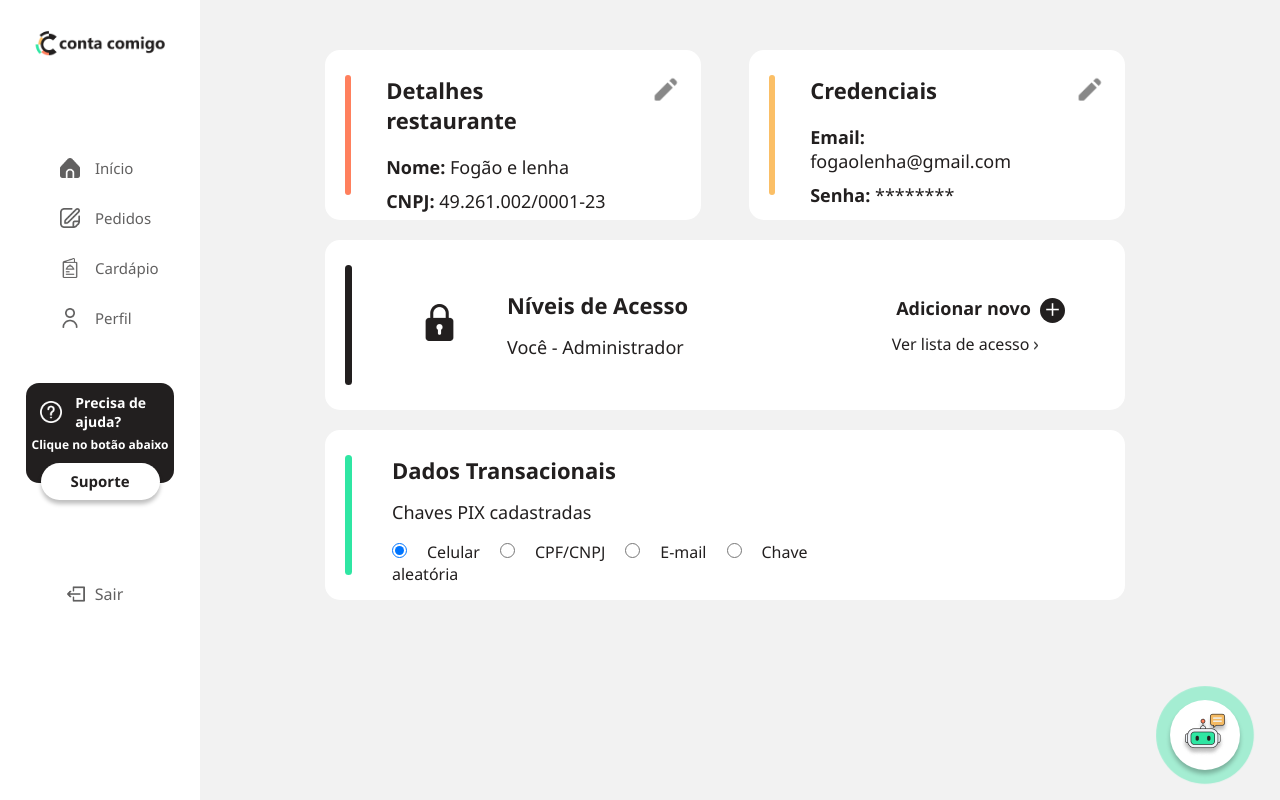
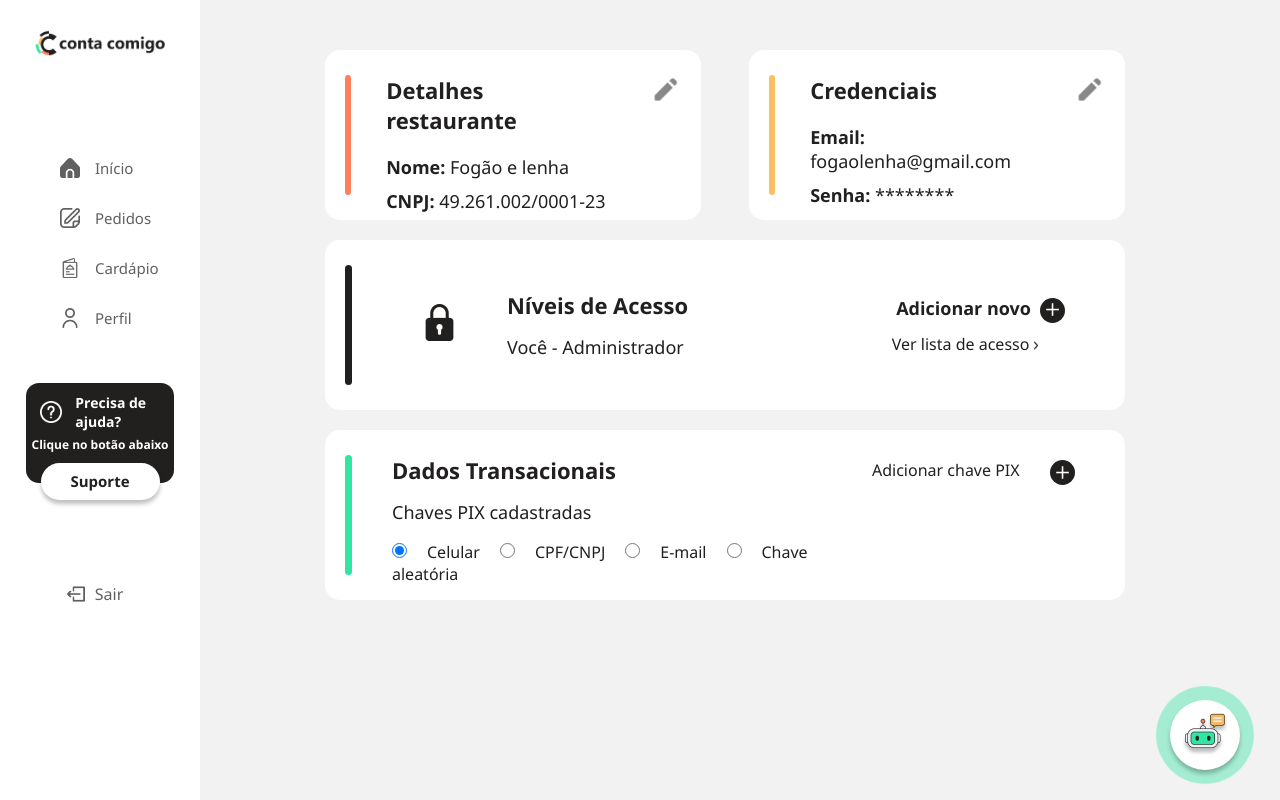
Before and after one commit to Grupo-4-Conta-Comigo/desenvolvimento-site, a React (Create React App) app in the folder conta-comigo/: page /perfil in a window 1280 px wide. Built offline with nearby package versions, Linux system fonts and the light colour scheme.

Commit message:
modificando a tela de perfil

```diff
--- a/conta-comigo/src/_assets/css/modules/core modules/funcionarios.module.css
+++ b/conta-comigo/src/_assets/css/modules/core modules/funcionarios.module.css
@@ -156,14 +156,7 @@
     padding: 0px 20px;
 }
 
-select{
-    width: 150px;
-    height: 45px;
-    padding: 0px 20px;
-    font-size: 18px;
-    margin-top: 20px;
-    border: none;
-}
+
 
 .popup button{
     width: 340px;
@@ -178,17 +171,6 @@ select{
     cursor: pointer;
 }
 
-.precos{
-    display: flex;
-    justify-content: center;
-    align-items: center;
-}
-
-.precos input{
-    width: 100px;
-    margin-left: 3px;
-    padding: 10;
-}
 
 .passagem .line{
     width: 82px;
--- a/conta-comigo/src/_assets/css/modules/core modules/perfil.module.css
+++ b/conta-comigo/src/_assets/css/modules/core modules/perfil.module.css
@@ -224,3 +224,45 @@
 .select span {
     padding: 20px;
 }
+
+.chave{
+    margin-left: 230px;
+    margin-right: 30px;
+    font-size: 16px;
+}
+
+.add_pix{
+    width: 25px;
+    height: 25px;
+    font-size: 13px;
+    font-weight: bold;
+    color: white;
+    border: none;
+    background-color: var(--secundary-color);
+    border-radius: 15px;
+    margin-top: 5px;
+    cursor: pointer;
+}
+
+.add_pix img {
+    margin-top: 3px;
+    width: 13px;
+    height: 13px;
+}
+.containerHead{
+    display: flex;
+    justify-content: space-between;
+
+}
+.containerHead .titulo{
+    font-size: 27px;
+    font-weight: bold;
+}
+
+.containerHead .cadastrar{
+    display: flex;
+    justify-content: center;
+    align-items: center;
+    font-size: 22px;
+    cursor: pointer;
+}
--- a/conta-comigo/src/_assets/css/modules/divisao modules/divisao_pers.module.css
+++ b/conta-comigo/src/_assets/css/modules/divisao modules/divisao_pers.module.css
@@ -120,15 +120,14 @@
     display: flex;
     justify-content: center;
     align-items: center;
-    margin-left: 5px;
+    margin-left: 4px;
 }
 
 .select select {
     box-shadow: 0px 4px 4px rgb(0, 0, 0, 25%);
     position: absolute;
-    width: 315px;
+    width: 316px;
     height: 40px;
-    border-radius: 8px;
     border: none;
     background-color: #F2F2F2;
     color: var(--secundary-color);
--- a/conta-comigo/src/pages/restrito/Divisao_personalizada.jsx
+++ b/conta-comigo/src/pages/restrito/Divisao_personalizada.jsx
@@ -43,7 +43,9 @@ function Divisao_personalizada() {
                                         <option value="valentim">Valentim</option>
                                     </select>
                                 </div>
-                        <input type="text" className="input_valor" placeholder="Digite o valor a pagar..."/>
+
+                                <input type="number" className="input_valor" placeholder="Digite o valor a pagar..."/>
+
 
                         </div>
                         <div className={styles.buttons}>
--- a/conta-comigo/src/pages/restrito/Perfil.jsx
+++ b/conta-comigo/src/pages/restrito/Perfil.jsx
@@ -75,12 +75,18 @@ function Perfil() {
                     <div className={styles.bot}>
                     <div className={styles.lineGreen}></div>
                 <div className={styles.card}>
+                <div className={styles.containerHead}>
+                                <div className={styles.card_titulo}>Dados Transacionais</div>
 
-                                <div className={styles.card_titulo}>Dados Transacionais</div>
+                                <div className={styles.cadastrar}>
+
+                                <div className={styles.chave}>Adicionar chave PIX</div>
+                                <button className={styles.add_pix}>
+                                    <img src={add} alt="" />
+                                </button>
+                                </div>
+                                </div>
                                 <p>Chaves PIX cadastradas </p>
-
-
-
                                 <div className={styles.select}>
                                         <div>
                                             <label for="f-option" className="l-radio">
@@ -101,10 +107,7 @@ function Perfil() {
                                             </label>
                                         </div>
                                     </div>
-                                    {/* <div className={styles.valor}>Cadastrar chave</div> */}
-                                {/* <button className={styles.add_cliente}> */}
-                                    {/* <img src={add} alt="" /> */}
-                                {/* </button> */}
+
                         </div>
                     </div>
                 </div>
```
